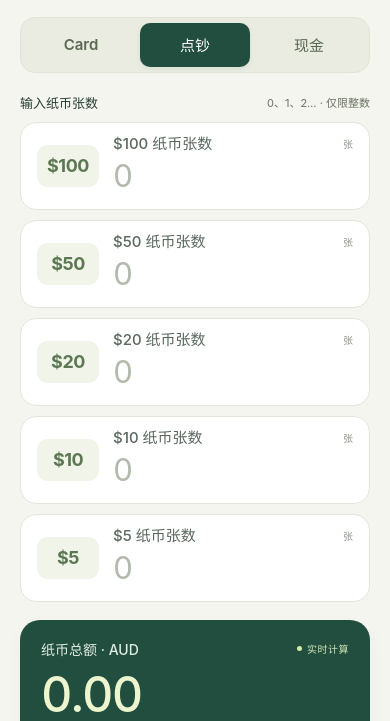
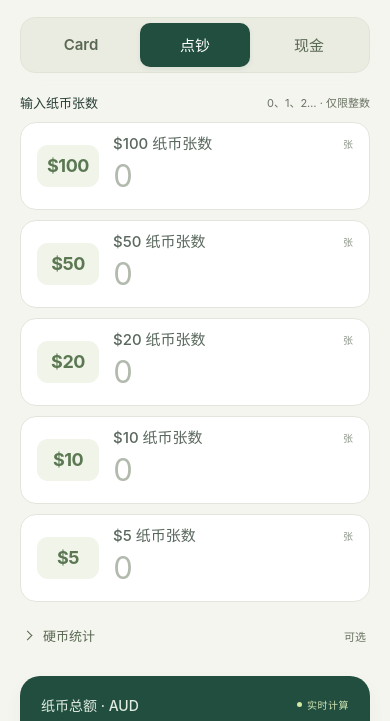
Before and after one commit to LilMikey-CN/QuickCalc, a website built with Vite: page index.html in a window 390 px wide. Both pictures are taken after a click on the tab "点钞". Shown: the part 123-844 px from the top of the page. Built offline with nearby package versions, Linux system fonts and the light colour scheme.

Commit message:
feat: add optional coin counting and copyable daily cash report

```diff
--- a/amount-calculator.js
+++ b/amount-calculator.js
@@ -4,7 +4,7 @@ import { CASH_STORAGE_KEY, CASH_PREVIOUS_STORAGE_KEY, createCashState, parseCash
 import { copyAmount, createAmountCopyButton, createTextCopyButton } from "./clipboard.js";
 import { buildCashAdjustmentText } from "./cash-adjustments.js";
 
-export function createAmountCalculator(name, panel, config, { resetButton, isActive, getDrawerCents }) {
+export function createAmountCalculator(name, panel, config, { resetButton, isActive, getDrawerCents, onTotalChange }) {
   const isCash = name === "cash";
   const storageKey = isCash ? CASH_STORAGE_KEY : CARD_STORAGE_KEY;
   const previousKey = isCash ? CASH_PREVIOUS_STORAGE_KEY : CARD_PREVIOUS_STORAGE_KEY;
@@ -249,6 +249,7 @@ export function createAmountCalculator(name, panel, config, { resetButton, isAct
     const visible = visibleInputs();
     visible.forEach((input, index) => { input.enterKeyHint = index === visible.length - 1 ? "done" : "next"; });
     refreshReset();
+    onTotalChange?.();
   }
 
   function makeField(field, value, setValue, shift = null, extra = null) {
@@ -419,5 +420,5 @@ export function createAmountCalculator(name, panel, config, { resetButton, isAct
   renderFields();
   restoreInputs();
   update();
-  return { panel, form, restoreInputs, update, refreshReset };
+  return { panel, form, restoreInputs, update, refreshReset, getTotalCents: () => currentTotal };
 }
--- a/app.js
+++ b/app.js
@@ -3,6 +3,7 @@ import { createAmountCalculator } from "./amount-calculator.js";
 import { installFocusScroll } from "./focus-scroll.js";
 import { copyAmount } from "./clipboard.js";
 import { cashAdjustmentFields } from "./cash-adjustments.js";
+import { createCoinCounter } from "./coin-counter.js";
 
 const configurations = {
   card: {
@@ -51,6 +52,7 @@ function createCalculator(name, config) {
   if (name !== "notes") {
     return createAmountCalculator(name, panel, config, {
       resetButton, isActive: () => activeTab === name, getDrawerCents: () => noteTotalCents,
+      onTotalChange: name === "card" ? () => calculators.notes?.refreshSummary() : undefined,
     });
   }
   panel.append(document.querySelector("#calculator-template").content.cloneNode(true));
@@ -102,10 +104,26 @@ function createCalculator(name, config) {
   const copyLabel = get(".copy-label");
   const actionStatus = get(".action-status");
   const storageStatus = get(".storage-status");
-  let currentTotal = 0;
+  let currentTotal = 0n;
+  let retainedCents = 0n;
   let copyFeedbackTimer;
+  let noteStorageAvailable = true;
+  let coinStorageAvailable = true;
+  const coinCounter = createCoinCounter(form, {
+    getSummaryAmounts: () => ({ cardCents: calculators.card?.getTotalCents() ?? null, noteCents: currentTotal, retainedCents }),
+    onChange: () => {
+      refreshReset();
+      inputs.at(-1).enterKeyHint = coinCounter.isOpen() ? "next" : "done";
+    },
+    onStorageStatus: (available) => {
+      coinStorageAvailable = available;
+      showStorageStatus(noteStorageAvailable);
+    },
+  });
 
   function showStorageStatus(available) {
+    noteStorageAvailable = available;
+    available &&= coinStorageAvailable;
     const message = available ? "本页输入自动保存在此浏览器" : "浏览器无法保存，关闭后输入可能丢失";
     if (storageStatus.textContent !== message) storageStatus.textContent = message;
     storageStatus.classList.toggle("storage-warning", !available);
@@ -123,6 +141,7 @@ function createCalculator(name, config) {
   }
 
   function restoreInputs() {
+    coinCounter.restore();
     let savedText;
     try {
       savedText = localStorage.getItem(config.storageKey);
@@ -139,7 +158,7 @@ function createCalculator(name, config) {
   }
 
   function refreshReset() {
-    if (activeTab === name) resetButton.disabled = editableInputs.every((input) => input.value === "");
+    if (activeTab === name) resetButton.disabled = editableInputs.every((input) => input.value === "") && !coinCounter.hasValues();
   }
 
   function update() {
@@ -160,23 +179,27 @@ function createCalculator(name, config) {
     copyButton.disabled = invalid;
     if (invalid) {
       currentTotal = null;
+      retainedCents = null;
       result.textContent = "—";
       get(".formula-values").textContent = "请修改标红的输入后查看结果";
       get(".subtotal-value").textContent = "—";
       get(".subtotal-formula").textContent = "请修改标红的张数";
       syncCashDrawer(null);
+      coinCounter.refreshSummary();
       return;
     }
 
     const counts = amounts.map((amount) => amount.count);
     const totals = calculateNoteTotals(counts);
     currentTotal = totals.totalCents;
+    retainedCents = totals.smallNotesCents;
     const terms = counts.map((count, index) => `$${config.fields[index].denomination} × ${count}`);
     get(".formula-values").textContent = terms.join(" + ");
     get(".subtotal-value").textContent = formatCents(totals.smallNotesCents, true);
     get(".subtotal-formula").textContent = terms.slice(2).join(" + ");
     result.textContent = formatCents(currentTotal, true);
     syncCashDrawer(currentTotal);
+    coinCounter.refreshSummary();
   }
 
   editableInputs.forEach((input, index) => {
@@ -200,6 +223,7 @@ function createCalculator(name, config) {
       event.preventDefault();
       if (!parse(input.value).ok) return;
       if (index < editableInputs.length - 1) editableInputs[index + 1].focus({ preventScroll: true });
+      else if (coinCounter.isOpen()) coinCounter.inputs[0].focus({ preventScroll: true });
       else input.blur();
     });
   });
@@ -208,6 +232,7 @@ function createCalculator(name, config) {
   form.addEventListener("reset", (event) => {
     event.preventDefault();
     editableInputs.forEach((input) => { input.value = ""; });
+    coinCounter.reset();
     update();
     saveInputs();
     editableInputs[0].focus({ preventScroll: true });
@@ -230,7 +255,7 @@ function createCalculator(name, config) {
 
   restoreInputs();
   update();
-  return { panel, form, restoreInputs, update, refreshReset };
+  return { panel, form, restoreInputs, update, refreshReset, refreshSummary: coinCounter.refreshSummary };
 }
 
 // Initialize in tab order so restored note counts populate the cash drawer.
@@ -255,6 +280,7 @@ function selectTab(name, remember = true) {
   resetButton.setAttribute("form", calculators[name].form.id);
   resetButton.setAttribute("aria-label", `清空本页：${configurations[name].title}`);
   calculators[name].refreshReset();
+  calculators[name].refreshSummary?.();
   if (remember) {
     document.querySelector("#app-scroll").scrollTo(0, 0);
     try { localStorage.setItem(ACTIVE_TAB_KEY, name); } catch { /* Tabs work without storage. */ }
--- /dev/null
+++ b/coin-calculator.js
@@ -0,0 +1,51 @@
+import { formatCents, parseNoteCount } from "./calculator.js";
+
+export const COIN_STORAGE_KEY = "no3-coin-counter:state:v1";
+export const coinDenominations = [
+  { cents: 200n, label: "2" }, { cents: 100n, label: "1" },
+  { cents: 50n, label: "0.5" }, { cents: 20n, label: "0.2" },
+  { cents: 10n, label: "0.1" }, { cents: 5n, label: "0.05" },
+].map((coin) => ({ ...coin, id: `coins-${coin.cents}` }));
+
+export function parseCoinCount(value) {
+  const amount = parseNoteCount(value);
+  return amount.ok ? amount : { ok: false, error: "请输入 0、1、2… 枚数，不含小数" };
+}
+
+export function calculateCoinTotal(counts) {
+  if (!Array.isArray(counts) || counts.length !== coinDenominations.length
+    || counts.some((count) => typeof count !== "bigint" || count < 0n)) {
+    throw new RangeError("Expected six non-negative integer coin counts.");
+  }
+  return counts.reduce((sum, count, index) => sum + count * coinDenominations[index].cents, 0n);
+}
+
+function compactMoney(cents) {
+  return formatCents(cents).replace("−", "-").replace(/\.00$/, "").replace(/(\.\d)0$/, "$1");
+}
+
+export function buildCashReport({ cardCents, noteCents, retainedCents, coinCounts, date = new Date() }) {
+  if (cardCents === null || noteCents === null || retainedCents === null || coinCounts === null) return null;
+  const coins = calculateCoinTotal(coinCounts);
+  const lines = coinDenominations.map((coin, index) => `$${coin.label}x ${coinCounts[index]}`);
+  return [
+    `日期：${date.getMonth() + 1}.${date.getDate()}`,
+    `Card：$${formatCents(cardCents).replace("−", "-")}`,
+    `Cash：$${compactMoney(noteCents)}（留$${compactMoney(retainedCents)}）`,
+    `Coins：$${compactMoney(coins)}`,
+    lines.slice(0, 3).join("  "),
+    lines.slice(3).join("  "),
+  ].join("\n");
+}
+
+export function createCoinState() {
+  return { version: 1, open: false, counts: Object.fromEntries(coinDenominations.map(({ id }) => [id, ""])) };
+}
+
+export function parseCoinState(text) {
+  let state;
+  try { state = JSON.parse(text); } catch { return null; }
+  if (!state || state.version !== 1 || typeof state.open !== "boolean"
+    || !state.counts || !coinDenominations.every(({ id }) => typeof state.counts[id] === "string")) return null;
+  return { version: 1, open: state.open, counts: Object.fromEntries(coinDenominations.map(({ id }) => [id, state.counts[id]])) };
+}
--- /dev/null
+++ b/coin-counter.js
@@ -0,0 +1,170 @@
+import { formatCents } from "./calculator.js";
+import { createTextCopyButton } from "./clipboard.js";
+import { COIN_STORAGE_KEY, coinDenominations, parseCoinCount, calculateCoinTotal, buildCashReport, createCoinState, parseCoinState } from "./coin-calculator.js";
+
+export function createCoinCounter(form, { getSummaryAmounts, onChange, onStorageStatus }) {
+  let state = createCoinState();
+  let counts = coinDenominations.map(() => 0n);
+  const details = document.createElement("details");
+  details.id = "coin-counter";
+  details.className = "amount-adjustments coin-counter";
+  details.innerHTML = `
+    <summary><span>硬币统计</span><span class="adjustment-status">可选</span></summary>
+    <p class="adjustment-hint" id="coins-hint">输入各面额枚数，空白按 0 计算 · 仅限整数</p>
+    <div class="fields coin-fields"></div>
+    <div class="derived-summary coin-total-row">
+      <label for="coins-total">硬币总额 · AUD</label>
+      <output id="coins-total" class="derived-value" aria-live="polite" aria-atomic="true">0.00</output>
+    </div>
+    <section class="cash-report" aria-labelledby="cash-report-heading">
+      <div class="section-heading"><h2 id="cash-report-heading">现金汇总</h2><p>日期自动更新</p></div>
+      <p class="adjustment-hint">Card 为结算合计；Cash 为纸币总额；留存仅含 $20 / $10 / $5 纸币。</p>
+      <pre id="cash-report-text" tabindex="0" aria-label="现金汇总文本"></pre>
+    </section>`;
+  form.append(details);
+  const status = details.querySelector(".adjustment-status");
+  const total = details.querySelector("#coins-total");
+  const preview = details.querySelector("#cash-report-text");
+
+  const inputs = coinDenominations.map((coin, index) => {
+    const row = document.querySelector("#field-template").content.firstElementChild.cloneNode(true);
+    row.id = `${coin.id}-field`;
+    row.classList.add("note-field");
+    const label = row.querySelector("label");
+    label.htmlFor = coin.id;
+    label.textContent = `$${coin.label} 硬币枚数`;
+    const input = row.querySelector("input");
+    input.id = coin.id;
+    input.name = coin.id;
+    input.inputMode = "numeric";
+    input.placeholder = "0";
+    input.enterKeyHint = index === coinDenominations.length - 1 ? "done" : "next";
+    input.setAttribute("aria-describedby", `coins-hint ${coin.id}-error`);
+    row.querySelector(".field-error").id = `${coin.id}-error`;
+    row.querySelector(".operator").textContent = `$${coin.label}`;
+    row.querySelector(".field-index").textContent = "枚";
+    row.addEventListener("click", (event) => {
+      if (event.target !== input) input.focus({ preventScroll: true });
+    });
+    input.addEventListener("focus", () => input.select());
+    input.addEventListener("input", () => { update(); save(); });
+    input.addEventListener("blur", () => {
+      const amount = parseCoinCount(input.value);
+      if (amount.ok && input.value.trim() !== "") input.value = String(amount.count);
+      update();
+      save();
+    });
+    input.addEventListener("keydown", (event) => {
+      if (event.key !== "Enter") return;
+      event.preventDefault();
+      if (!parseCoinCount(input.value).ok) return;
+      if (inputs[index + 1]) inputs[index + 1].focus({ preventScroll: true });
+      else input.blur();
+    });
+    details.querySelector(".coin-fields").append(row);
+    return input;
+  });
+  total.setAttribute("for", inputs.map((input) => input.id).join(" "));
+
+  function readReport() {
+    return buildCashReport({ ...getSummaryAmounts(), coinCounts: counts });
+  }
+
+  // Read the date again inside the user gesture, including across midnight.
+  const copy = createTextCopyButton("cash-report", "现金汇总", readReport);
+  copy.button.classList.add("copy-adjustments-button");
+  const copyLabel = document.createElement("span");
+  copyLabel.textContent = "复制现金汇总";
+  copy.button.append(copyLabel);
+  details.querySelector(".cash-report").append(copy.button);
+
+  function refreshSummary() {
+    const amounts = getSummaryAmounts();
+    const text = buildCashReport({ ...amounts, coinCounts: counts });
+    preview.textContent = text ?? (amounts.cardCents === null ? "请先修正 Card 页金额后复制汇总。"
+      : amounts.noteCents === null ? "请先修正纸币张数后复制汇总。" : "请先修正硬币枚数后复制汇总。");
+    preview.classList.toggle("report-invalid", text === null);
+    copy.refresh();
+  }
+
+  function update() {
+    const parsed = inputs.map((input) => {
+      const amount = parseCoinCount(input.value);
+      input.setAttribute("aria-invalid", String(!amount.ok));
+      input.closest(".field").classList.toggle("invalid", !amount.ok);
+      const error = details.querySelector(`#${input.id}-error`);
+      error.hidden = amount.ok;
+      error.textContent = amount.ok ? "" : amount.error;
+      return amount;
+    });
+    counts = parsed.every((amount) => amount.ok) ? parsed.map((amount) => amount.count) : null;
+    const cents = counts === null ? null : calculateCoinTotal(counts);
+    total.textContent = cents === null ? "—" : formatCents(cents, true);
+    status.textContent = cents === null ? "请检查枚数" : cents === 0n ? "可选" : `$${formatCents(cents, true)}`;
+    status.classList.toggle("invalid-adjustment", cents === null);
+    refreshSummary();
+    onChange();
+  }
+
+  function save() {
+    state.open = details.open;
+    state.counts = Object.fromEntries(inputs.map((input) => [input.id, input.value]));
+    try {
+      localStorage.setItem(COIN_STORAGE_KEY, JSON.stringify(state));
+      onStorageStatus(true);
+    } catch { onStorageStatus(false); }
+  }
+
+  function restore() {
+    try {
+      state = parseCoinState(localStorage.getItem(COIN_STORAGE_KEY)) || createCoinState();
+      onStorageStatus(true);
+    } catch { onStorageStatus(false); return; }
+    inputs.forEach((input) => { input.value = state.counts[input.id]; });
+    details.open = state.open;
+    update();
+  }
+
+  function updateDisclosure() {
+    refreshSummary();
+    onChange();
+    if (details.open !== state.open) save();
+  }
+  details.querySelector("summary").addEventListener("click", (event) => {
+    // Persist in the user gesture: the native toggle event is queued and can be
+    // lost if the page closes or reloads immediately after the disclosure changes.
+    event.preventDefault();
+    details.open = !details.open;
+    updateDisclosure();
+  });
+  details.addEventListener("toggle", updateDisclosure);
+
+  let dateTimer;
+  function refreshDate() {
+    clearTimeout(dateTimer);
+    refreshSummary();
+    const now = new Date();
+    const midnight = new Date(now);
+    midnight.setHours(24, 0, 0, 0);
+    dateTimer = setTimeout(refreshDate, midnight.getTime() - now.getTime() + 50);
+  }
+  window.addEventListener("focus", refreshDate);
+  document.addEventListener("visibilitychange", () => {
+    if (document.visibilityState === "visible") refreshDate();
+  });
+  // Defer the first refresh until the parent has finished setting up its state.
+  queueMicrotask(refreshDate);
+
+  return {
+    inputs, restore, refreshSummary,
+    isOpen: () => details.open,
+    hasValues: () => details.open || inputs.some((input) => input.value !== ""),
+    reset() {
+      state = createCoinState();
+      inputs.forEach((input) => { input.value = ""; });
+      details.open = false;
+      update();
+      save();
+    },
+  };
+}
```
Also changed, not shown: e2e/coins.spec.js (added, +131 -0 lines), styles.css (+7 -0 lines), tests/coin-calculator.test.js (added, +41 -0 lines), README.md.
